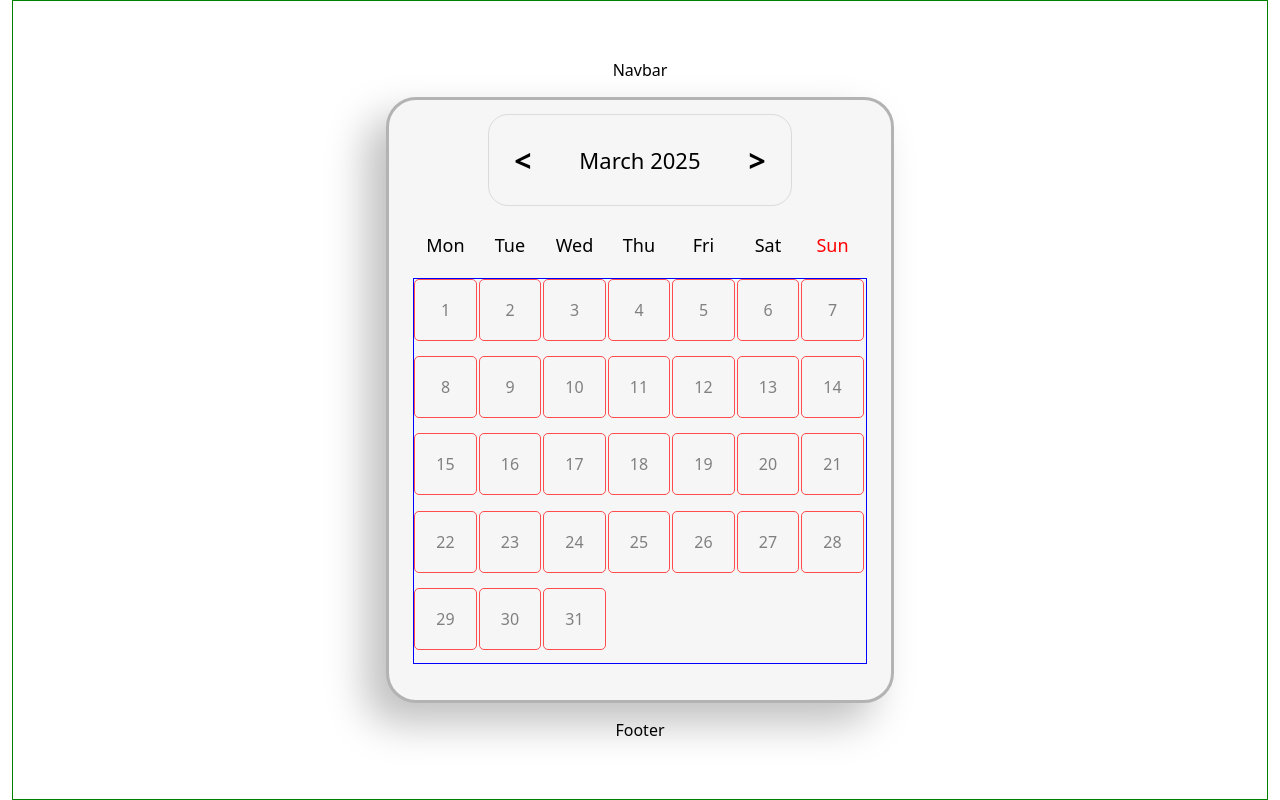
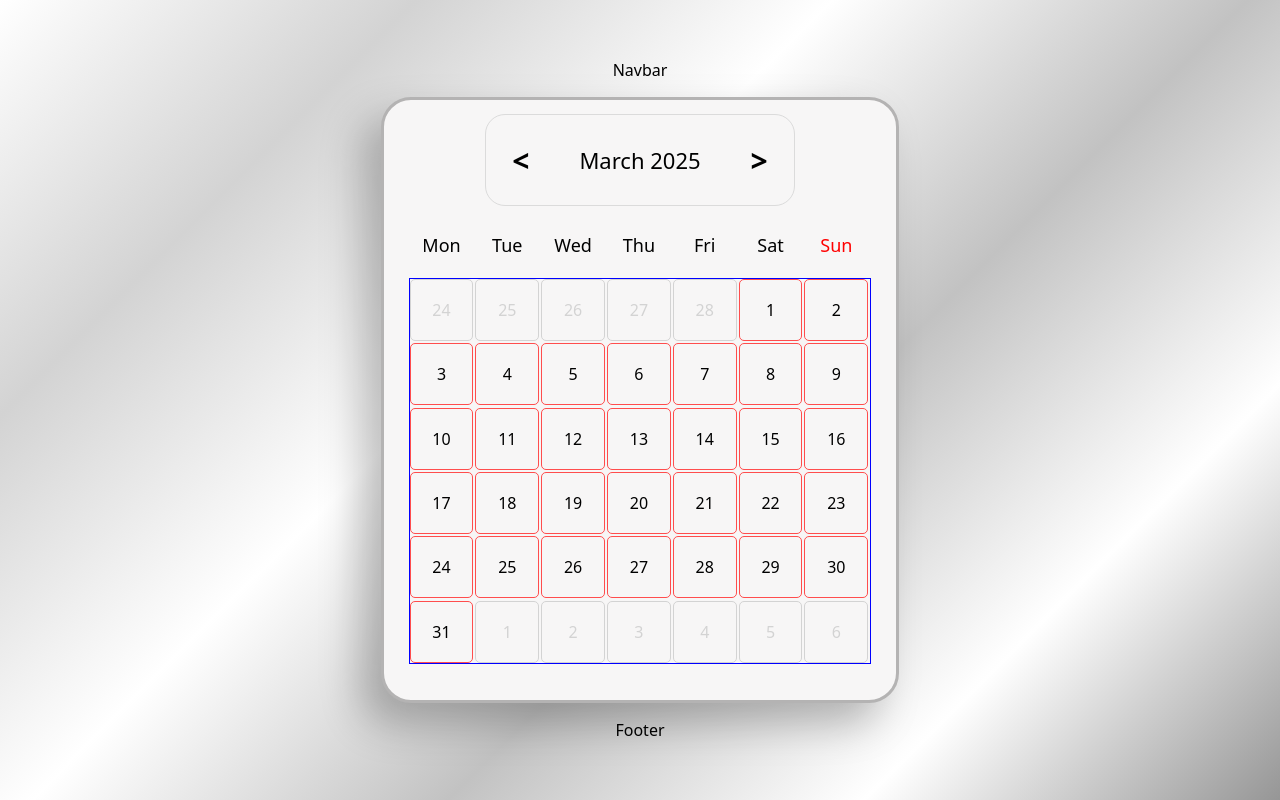
Before and after one commit to Jaro111/gym_tracker_FE, a React (Vite) app: page / in a window 1280 px wide. Built offline with nearby package versions, Linux system fonts and the light colour scheme.

Commit message:
chore: calendar style and days display done

```diff
--- a/src/App.css
+++ b/src/App.css
@@ -1,13 +1,21 @@
 #root {
-  width: 98%;
+  width: 100%;
   max-height: 100vh;
   margin: 0;
   padding: 0;
   overflow-x: hidden;
   text-align: center;
-  border: 1px solid green;
   display: flex;
   justify-content: center;
   align-items: center;
   flex-direction: column;
+  background: linear-gradient(
+    135deg,
+    #ffffff 0%,
+    #d3d3d3 20%,
+    /* Hint of dark blue */ #ffffff 40%,
+    #c2c2c2 60%,
+    #ffffff 80%,
+    #969696 100%
+  );
 }
--- a/src/components/calendar/DaysPanel.css
+++ b/src/components/calendar/DaysPanel.css
@@ -51,7 +51,6 @@
   display: flex;
   justify-content: center;
   align-items: center;
-  border: 1px solid #ff4d4d;
   border-radius: 5px;
 }
 .calendar-dayCard:hover {
--- a/src/components/calendar/DaysPanel.jsx
+++ b/src/components/calendar/DaysPanel.jsx
@@ -17,27 +17,67 @@ export const DaysPanel = (props) => {
     const dayOftheWeek = newDate.getDay();
     const dayOftheWeekArray = [6, 0, 1, 2, 3, 4, 5];
     // We want to return mon - sun: 0 -6
-    console.log(dayOftheWeekArray[dayOftheWeek]);
     return dayOftheWeekArray[dayOftheWeek];
   };
 
   // Create all days array from provided month
-  const createDaysArray = (year, month, setter) => {
+  const createDaysArray = (year, month) => {
     const tempArray = [];
     const days = new Date(year, month, 0).getDate();
     for (let i = 1; i <= days; i++) {
       tempArray.push(i);
     }
+    return tempArray;
+  };
 
-    setter(tempArray);
+  // Create array from 3 arrays. Previous month, current and next
+  const createCalendarArray = () => {
+    let finalArray = [];
+    let previousMonth = [];
+    let currentMonth = [];
+    let nextMonth = [];
+
+    previousMonth = createDaysArray(
+      props.calendarYear,
+      props.calendarMonth - 1
+    );
+    currentMonth = createDaysArray(props.calendarYear, props.calendarMonth);
+    nextMonth = createDaysArray(props.calendarYear, props.calendarMonth + 1);
+
+    if (getDayOftheWeek(1) === 0) {
+      const finalArray = currentMonth.concat(
+        nextMonth.slice(0, 42 - currentMonth.length)
+      );
+      setDaysArray(finalArray);
+    } else {
+      const previousAndCurrent = previousMonth
+        .slice(-getDayOftheWeek(1), previousMonth.length)
+        .concat(currentMonth);
+      const finalArray = previousAndCurrent.concat(
+        nextMonth.slice(0, 42 - previousAndCurrent.length)
+      );
+      setDaysArray(finalArray);
+    }
   };
 
   const dayClick = (item) => {
     getDayOftheWeek(item);
   };
-
+  // Color function
+  const dayColorFunc = (index, color) => {
+    const currentMonth = createDaysArray(
+      props.calendarYear,
+      props.calendarMonth
+    );
+    if (
+      index < getDayOftheWeek(1) ||
+      index > currentMonth.length + getDayOftheWeek(1) - 1
+    ) {
+      return "lightgrey";
+    } else return color;
+  };
   useEffect(() => {
-    createDaysArray(props.calendarYear, props.calendarMonth, setDaysArray);
+    createCalendarArray();
   }, [props.calendarMonth, props.calendarYear]);
 
   //
@@ -66,8 +106,16 @@ export const DaysPanel = (props) => {
                   className="calendar-dayCard"
                   key={index}
                   onClick={() => dayClick(item)}
+                  style={{
+                    border: `1px solid ${dayColorFunc(index, "#ff4d4d")}`,
+                  }}
                 >
-                  <p className="calendar-weekDay-number">{item}</p>
+                  <p
+                    style={{ color: dayColorFunc(index, "black") }}
+                    className="calendar-weekDay-number"
+                  >
+                    {item}
+                  </p>
                 </div>
               );
             })
```
